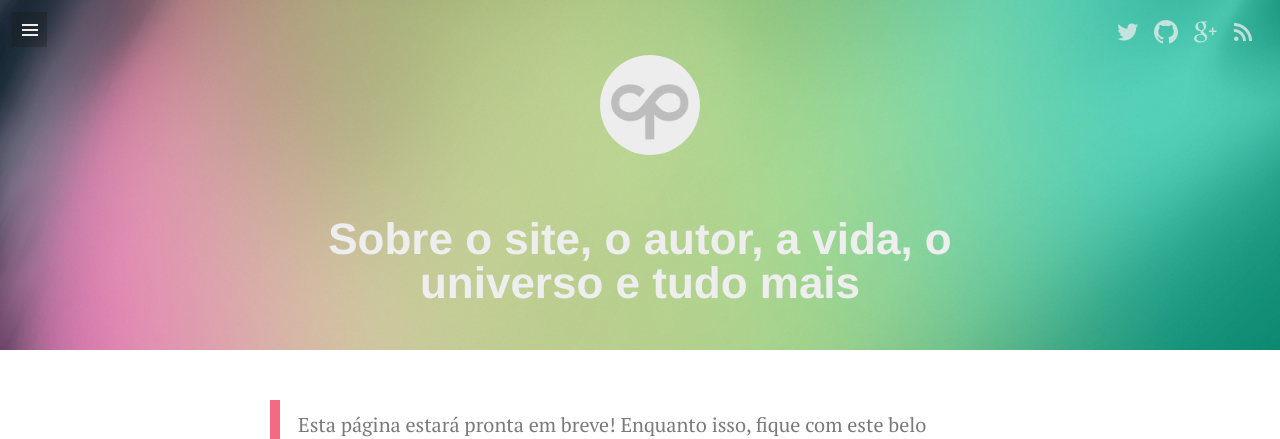
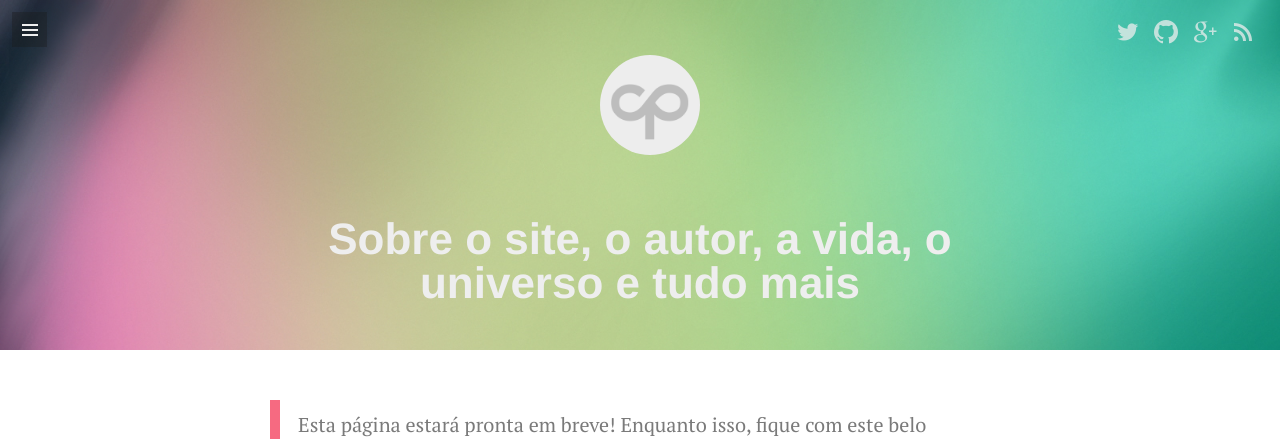
Before and after one commit to nanoshort/nanoshort.github.io, a Jekyll site: the page built from sobre.md, in a window 1280 px wide. Shown: the top 439 px of the page. Built offline with Jekyll 4.4.1, drawn with Linux system fonts in a browser that asks for light colours.

Commit message:
Updated cover image layout

```diff
--- a/_layouts/page.html
+++ b/_layouts/page.html
@@ -2,7 +2,7 @@
 layout: default
 ---
 
-<header class="clean" style="height: 350px; background-image: url({{ site.cover }}); background-position: top;" data-stellar-background-ratio="0.5" data-stellar-horizontal-offset="50" data-stellar-vertical-offset="50">
+<header class="clean" style="height: 350px; background-image: url({{ site.cover }});" data-stellar-background-ratio="0.5" data-stellar-horizontal-offset="50" data-stellar-vertical-offset="50">
 	{% include top.html %}
 	<div id="home-title">
 		<a href="{{ site.url }}">
```
